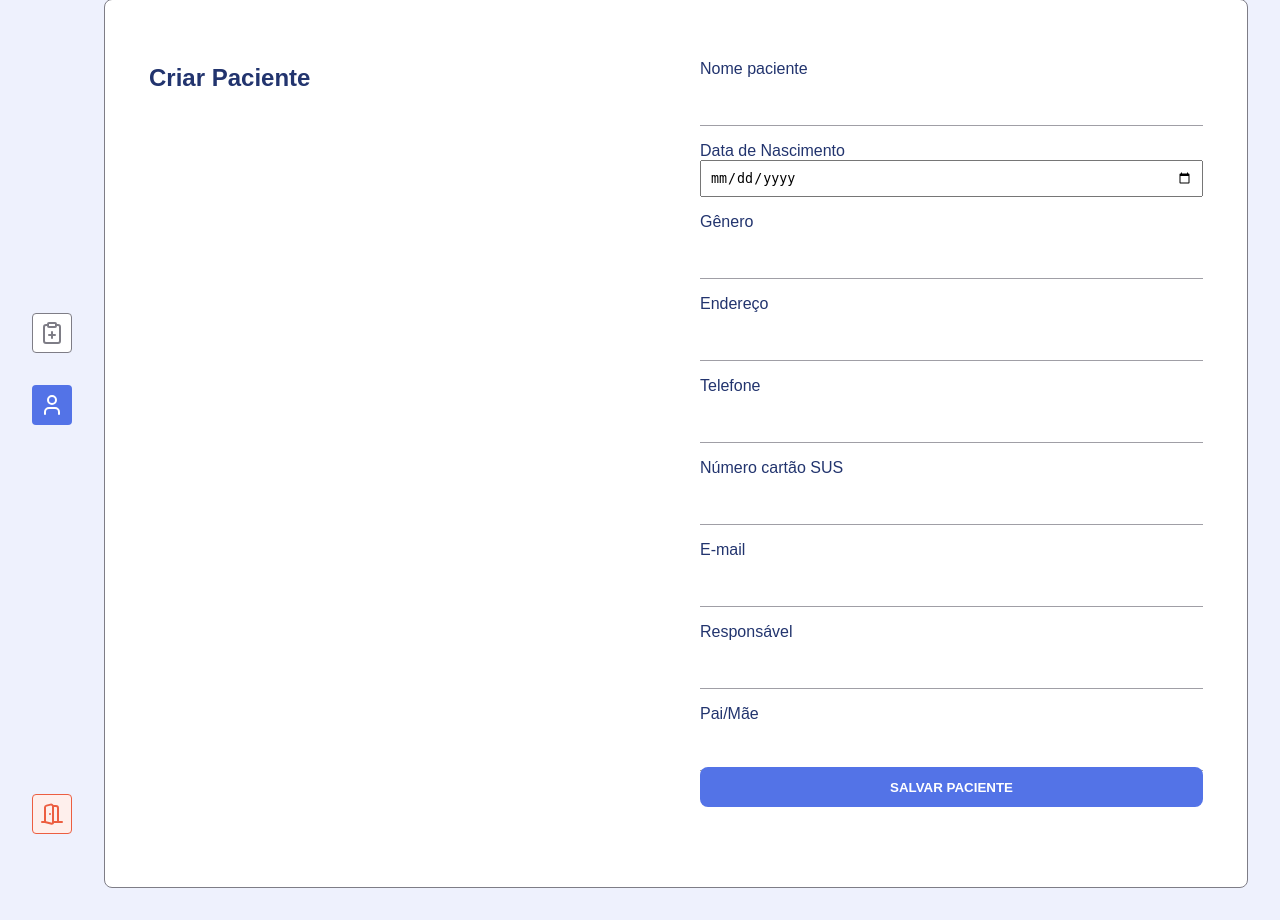
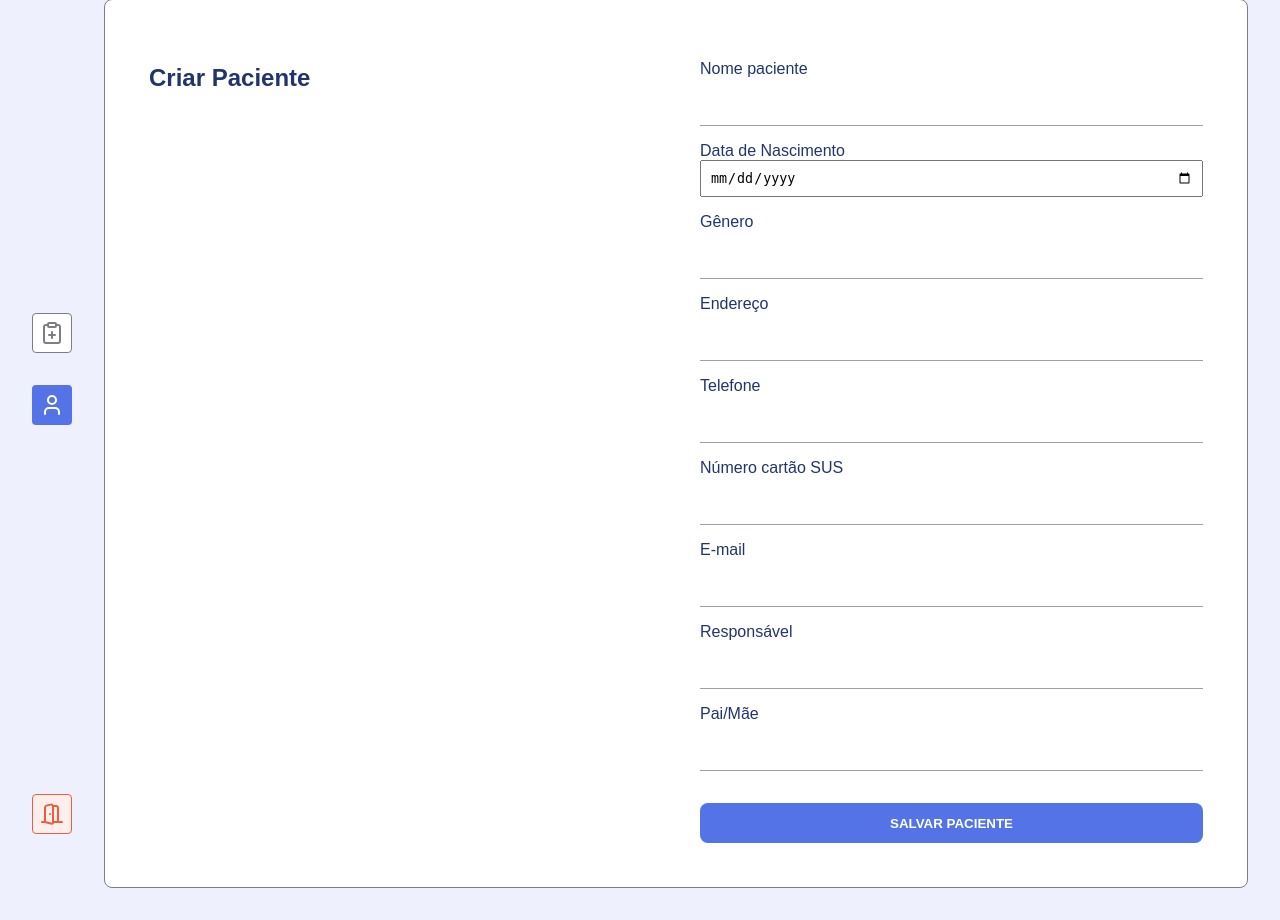
Before and after one commit to Computer-Science-Course/ubs_atena, a PHP site: page /src/Views/Pacient/create.php in a window 1280 px wide. Shown: the part 33-953 px from the top of the page. Run offline with PHP 8.4, Linux system fonts and the light colour scheme; the visitor is signed in with stand-in values (Sample User, id 1).

Commit message:
Correção Posição Botão e ScrollBar | Funcionalidades de Apresentar e Criar Usuarios e Pacientes Finalizadas

```diff
--- a/public/css/global.css
+++ b/public/css/global.css
@@ -36,8 +36,6 @@ body {
 
 .button-user {
     position: relative;
-    bottom: 20px; /* Ajuste conforme necessário */
-    left: 0;
     width: 100%;
     text-align: center; /* Centraliza o botão horizontalmente */
 }
@@ -45,8 +43,8 @@ body {
 .custom-scrollbar {
     position: relative;
     max-width: 100%; /* Define a largura máxima do contêiner como 100% da largura da janela de visualização */
-    overflow-x: auto; /* Adiciona uma barra de rolagem horizontal quando necessário */
-    /* overflow-y: none; */
+    overflow-y: auto; /* Adiciona uma barra de rolagem horizontal quando necessário */
+    overflow-x: hidden;
 }
 
 .custom-scrollbar::-webkit-scrollbar {
--- a/src/Services/Patient.php
+++ b/src/Services/Patient.php
@@ -46,7 +46,8 @@ if ($_SERVER['REQUEST_METHOD'] === 'POST') {
     $patient = $pacient_controller->create($patient);
 
     if ($patient) {
-        echo "Paciente criado com sucesso. ID: " . $patient;
+        header('Location: ../Views/Pacient/index.php');
+        die();
     } else {
         echo "Erro ao criar paciente.";
     }
--- a/src/Services/User.php
+++ b/src/Services/User.php
@@ -57,7 +57,8 @@ if ($_SERVER['REQUEST_METHOD'] === 'POST') {
     $user = $user_controller->create($user);
 
     if ($user) {
-        echo "Usuário criado com sucesso. ID: " . $user;
+        header('Location: ../Views/User/index.php');
+        die();
     } else {
         echo "Erro ao criar usuário.";
     }
--- a/src/Views/Pacient/create.php
+++ b/src/Views/Pacient/create.php
@@ -28,9 +28,9 @@ check_sessions();
         </aside>
 
         <aside>
-            <section class="custom-scrollbar">
+
                 <form method="post" action="../../Services/Patient.php">
-
+                    <section class="custom-scrollbar">
                         <div class="input-spacing">
                             <label for="patient-name" class="header">Nome paciente</label>
                             <input type="text" id="patient-name" name="name" required autocomplete="off">
@@ -77,15 +77,13 @@ check_sessions();
                             <input type="text" id="patient-parent" name="parent" required autocomplete="off">
                         </div>
 
+                    </section>
 
-                        <!-- Quando type = "button" href vai -->
-                        <div class="input-spacing">
-                            <a href="index.php">
-                                <input class="button-user" type="submit" value="SALVAR PACIENTE">
-                            </a>
-                        </div>
+                    <a href="index.php">
+                        <input  class="button-user" type="submit" value="SALVAR PACIENTE">
+                    </a>
                 </form>
-            </section>
+
 
         </aside>
     </main>
--- a/src/Views/Pacient/style.css
+++ b/src/Views/Pacient/style.css
@@ -37,3 +37,13 @@
 .input-spacing{
     margin-top: 16px;
 }
+
+form, form > section{
+    height: 100%;
+}
+
+form {
+    display: flex;
+    flex-direction: column;
+    gap: 2rem;
+}
--- a/src/Views/User/index.php
+++ b/src/Views/User/index.php
@@ -94,6 +94,7 @@ $users = $userController->getAll();
                 <input class="button-user" type="button" value="CADASTRAR NOVO USUARIO">
             </a>
 
+
         </aside>
 
     </main>
```
Also changed, not shown: src/Views/Pacient/index.php (+3 -5 lines), src/Views/User/create.php (+12 -5 lines), src/Views/User/style.css (+17 -0 lines).
